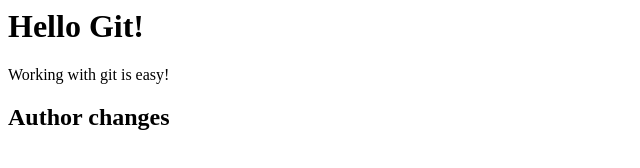
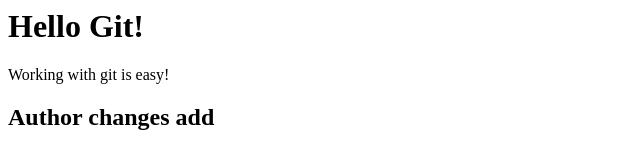
Before and after one commit to markponi/GitGithubMasterclass, a plain HTML site: page index.html in a window 1280 px wide. Shown: the full height of the page, 0-640 px from the left. Drawn offline with Linux system fonts and the light colour scheme.

Commit message:
Added add to the h2

```diff
--- a/index.html
+++ b/index.html
@@ -3,4 +3,4 @@
     <p>Working with git is easy!</p>
 </div>
 
-<h2>Author changes</h2>
+<h2>Author changes add</h2>
```
